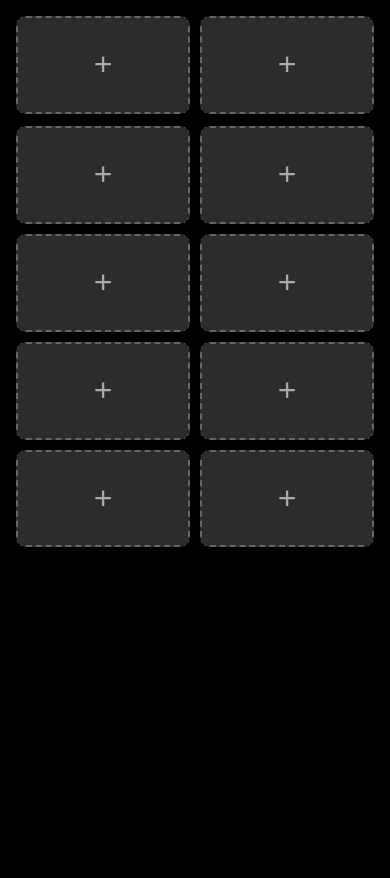
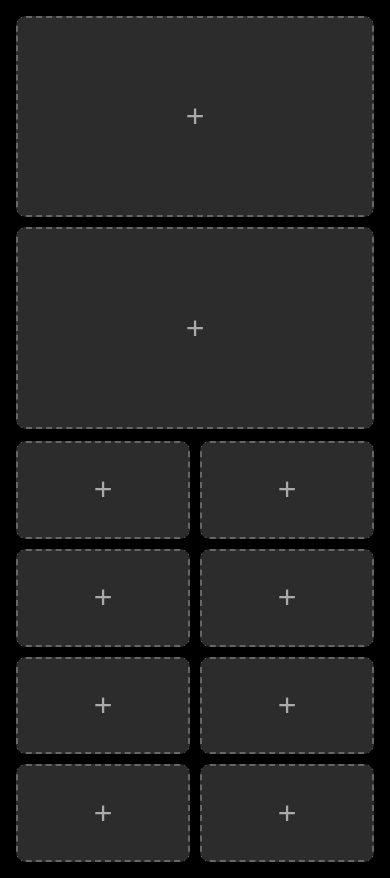
Before and after one commit to Okowa0814/Okowa-Tools, a plain HTML site: page stream.html in a window 390 px wide. Before the commit the page ends 844 px from the top, so only its background shows below. Drawn offline with Linux system fonts and the light colour scheme.

Commit message:
Implement responsive design for portrait orientation
Add responsive layout for portrait orientation with media queries and adjust grid columns accordingly.

```diff
--- a/stream.html
+++ b/stream.html
@@ -32,6 +32,16 @@ body {
 
 #bottomRow {
   grid-template-columns: repeat(4, 1fr);
+}
+
+@media (orientation: portrait) {
+#topRow {
+  grid-template-columns: 1fr; /* 大的直排 */
+}
+
+#bottomRow {
+  grid-template-columns: repeat(2, 1fr); /* 小的 2 欄 */
+}
 }
 
 .stream-wrapper {
@@ -108,22 +118,35 @@ function save() {
 }
 
 function updateLayout() {
-  const portrait = window.matchMedia('(orientation: portrait)').matches;
-  layout = portrait ? { top: 2, bottom: 8 } : { top: 2, bottom: 4 };
-  bottomRow.style.gridTemplateColumns = portrait ? 'repeat(2,1fr)' : 'repeat(4,1fr)';
+  const isPortrait = window.matchMedia('(orientation: portrait)').matches;
+
+  if (isPortrait) {
+    layout = { top: 2, bottom: 8 };
+    bottomRow.style.gridTemplateColumns = 'repeat(2, 1fr)';
+  } else {
+    layout = { top: 2, bottom: 4 };
+    bottomRow.style.gridTemplateColumns = 'repeat(4, 1fr)';
+  }
+
   buildUI();
 }
+
 
 function buildUI() {
   topRow.innerHTML = '';
   bottomRow.innerHTML = '';
 
   const total = layout.top + layout.bottom;
-  while (slots.length < total) slots.push(null);
+
+  // ⭐ 關鍵：直向時會補到 10 格（2+8）
+  while (slots.length < total) {
+    slots.push(null);
+  }
 
   for (let i = 0; i < layout.top; i++) {
     topRow.appendChild(renderSlot(i));
   }
+
   for (let i = layout.top; i < total; i++) {
     bottomRow.appendChild(renderSlot(i));
   }
```
